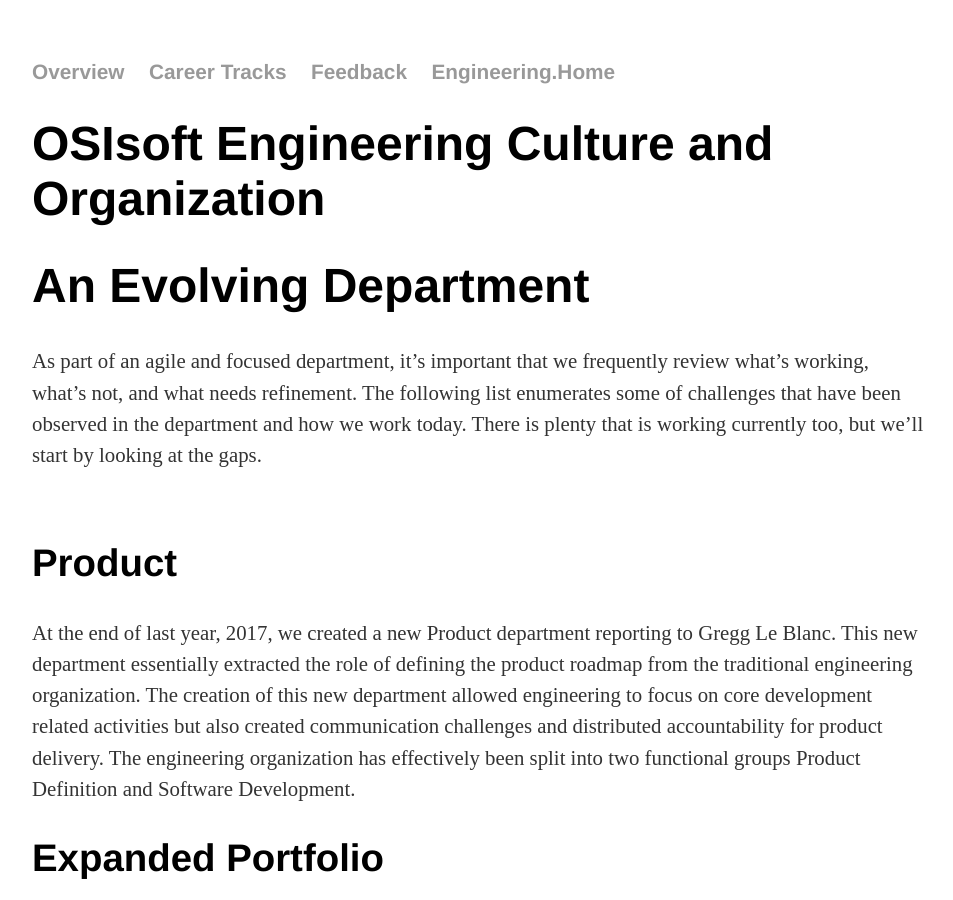
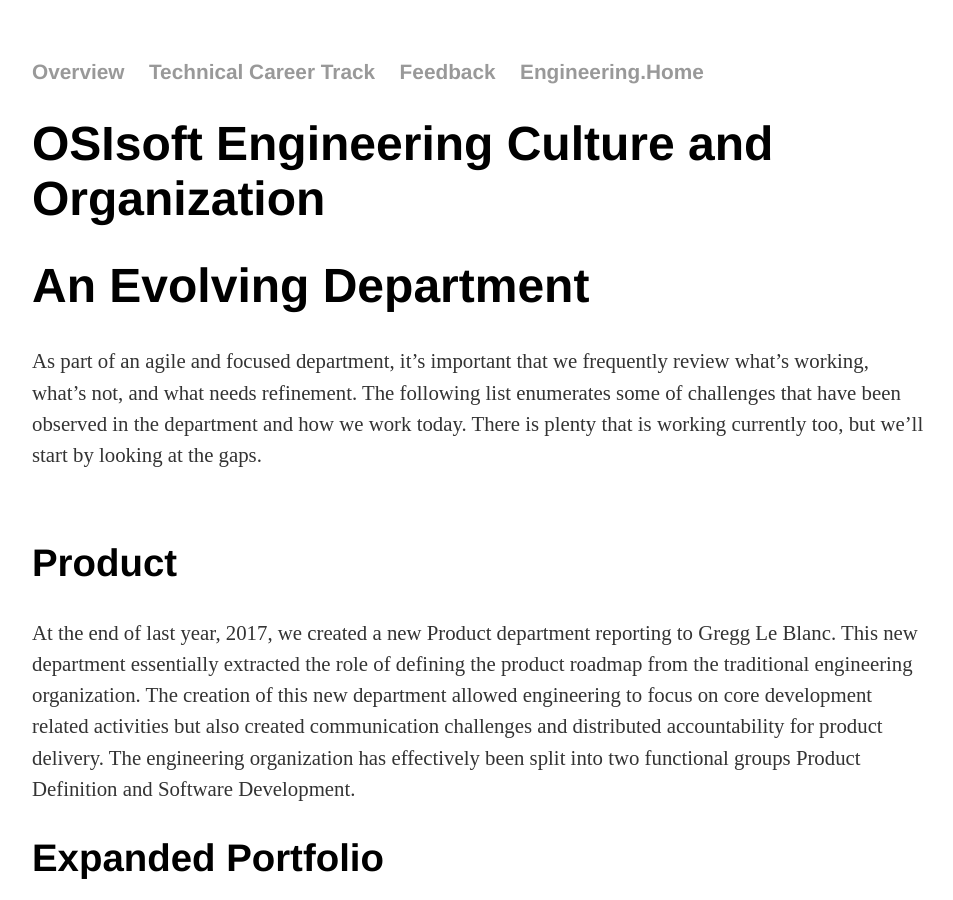
Before and after one commit to OSIEng/osieng.github.io, a Jekyll site: the page built from index.html, in a window 1280 px wide and 900 px high. Shown: the whole window, without its empty margins (160-1113 px from the left). Built offline with Jekyll 4.4.1, drawn with Linux system fonts in a browser that asks for light colours.

Commit message:
Update default.html

```diff
--- a/_layouts/default.html
+++ b/_layouts/default.html
@@ -9,7 +9,7 @@
 			<nav>
 	    		<ul>
 	        		<li><a href="/">Overview</a></li>
-		        	<li><a href="/career">Career Tracks</a></li>
+		        	<li><a href="/career">Technical Career Track</a></li>
 	        		<!--<li><a href="/programs">Programs</a></li>-->
 	        		<li><a href="http://bit.ly/AllHands180620">Feedback</a></li>
 				<li><a href="https://osisoft1980.sharepoint.com/teams/Engineering/SitePages/Home.aspx">Engineering.Home</a></li>
```
